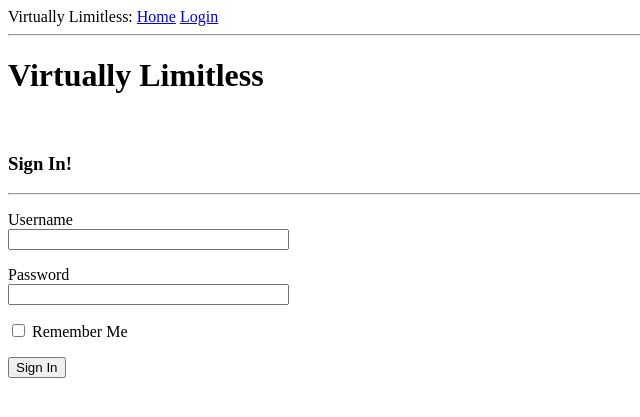
After one commit to ZodinDevelopment/virtually-limitless, a Flask app: template app/templates/login.html in a window 1280 px wide. The commit adds this page. Shown: the top 417 px of the page, without its empty margins (0-640 px from the left). Run offline with Flask 2, Linux system fonts and the light colour scheme; the template is opened without the code that fills it: values that come from a table or form of the project are taken from there, others are empty.

Commit message:
login form and view

```diff
--- a/app/__init__.py
+++ b/app/__init__.py
@@ -1,6 +1,9 @@
 from flask import Flask
+from config import Config
 
 
 app = Flask(__name__)
+app.config.from_object(Config)
+
 
 from app import routes
--- /dev/null
+++ b/app/forms.py
@@ -0,0 +1,10 @@
+from flask_wtf import FlaskForm
+from wtforms import StringField, PasswordField, BooleanField, SubmitField
+from wtforms.validators import DataRequired
+
+
+class LoginForm(FlaskForm):
+    username = StringField('Username', validators=[DataRequired()])
+    password = PasswordField('Password', validators=[DataRequired()])
+    remember_me = BooleanField("Remember Me")
+    submit = SubmitField('Sign In')
--- a/app/routes.py
+++ b/app/routes.py
@@ -1,6 +1,8 @@
 from datetime import datetime
 from flask import flash, render_template, redirect, url_for, request
 from app import app
+from app.forms import LoginForm
+
 
 @app.route('/')
 def index():
@@ -22,3 +24,10 @@ def index():
         }
     ]
     return render_template("index.html", title="Dashboard", user=user, posts=posts)
+
+
+@app.route('/login')
+def login():
+    # this is like the function above but will handle more data and has a FlaskForm initialized
+    form = LoginForm()
+    return render_template('login.html')
--- a/app/templates/base.html
+++ b/app/templates/base.html
@@ -7,7 +7,10 @@
         {% endif %}
     </head>
     <body>
-        <div>Virtually Limitless: <a href="{{ url_for('index') }}">Home</a></div>
+        <div>Virtually Limitless:
+            <a href="{{ url_for('index') }}">Home</a>
+            <a href="{{ url_for('login') }}">Login</a>
+        </div>
         <hr>
         {% block content %}{% endblock %}
     </body>
--- /dev/null
+++ b/app/templates/login.html
@@ -0,0 +1,25 @@
+{% extends "base.html" %}
+
+{% block content %}
+<h1>Virtually Limitless</h1>
+<br>
+<h3>Sign In!</h3>
+
+<hr>
+<form action="", method="post" novalidate>
+    {{ form.hidden_tag() }}
+    <p>
+    {{ form.username.label }}<br>
+    {{ form.username(size=32) }}<br>
+    </p>
+ </p.
+
+    <p>
+        {{ form.password.label }}<br>
+        {{ form.password(size=32) }}<br>
+    </p>
+    <p>{{ form.remember_me() }} {{ form.remember_me.label }}</p>
+    <p>{{ form.submit() }}</p>
+</form>
+
+{% endblock %}
--- /dev/null
+++ b/config.py
@@ -0,0 +1,6 @@
+import os
+
+
+class Config(object):
+
+    SECRET_KEY = os.environ.get('SECRET_KEY') or 'its-a-secret-to-everyone'
```
Also changed, not shown: requirements.txt (+11 -0 lines).
